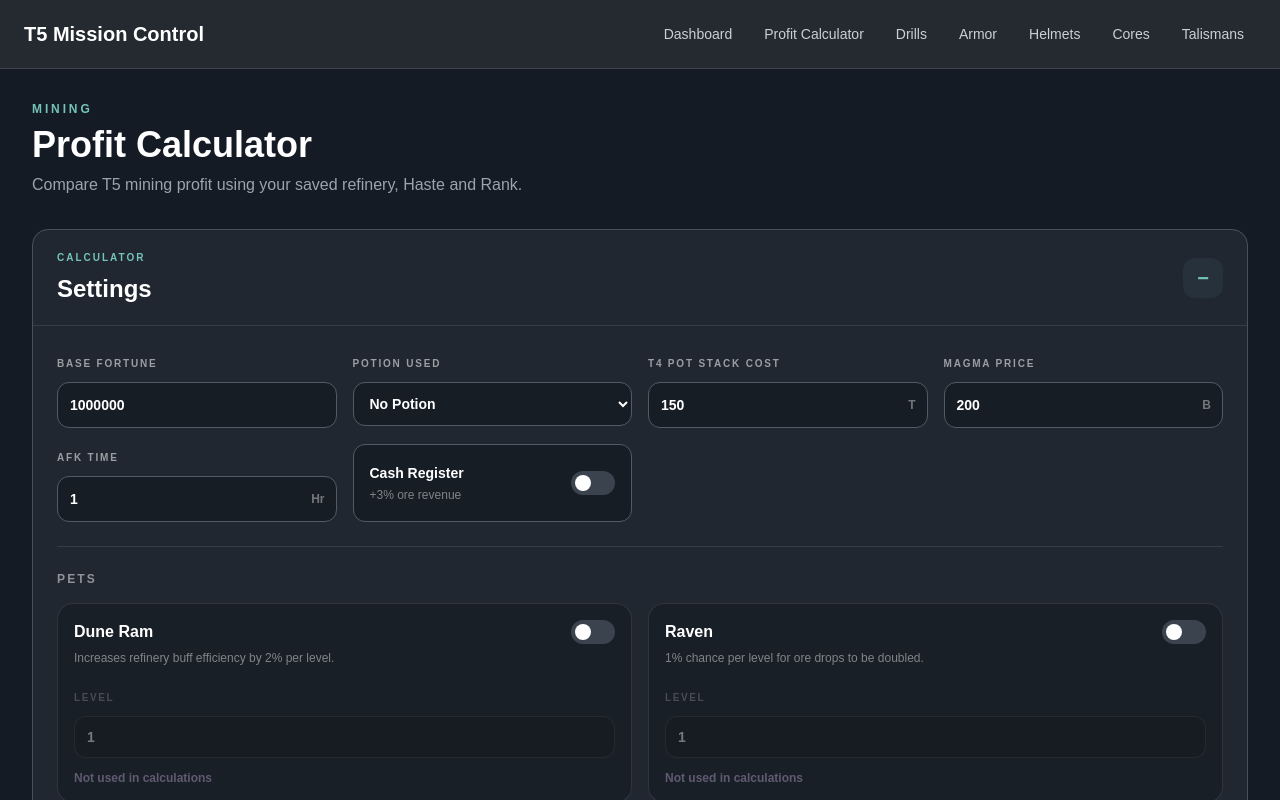
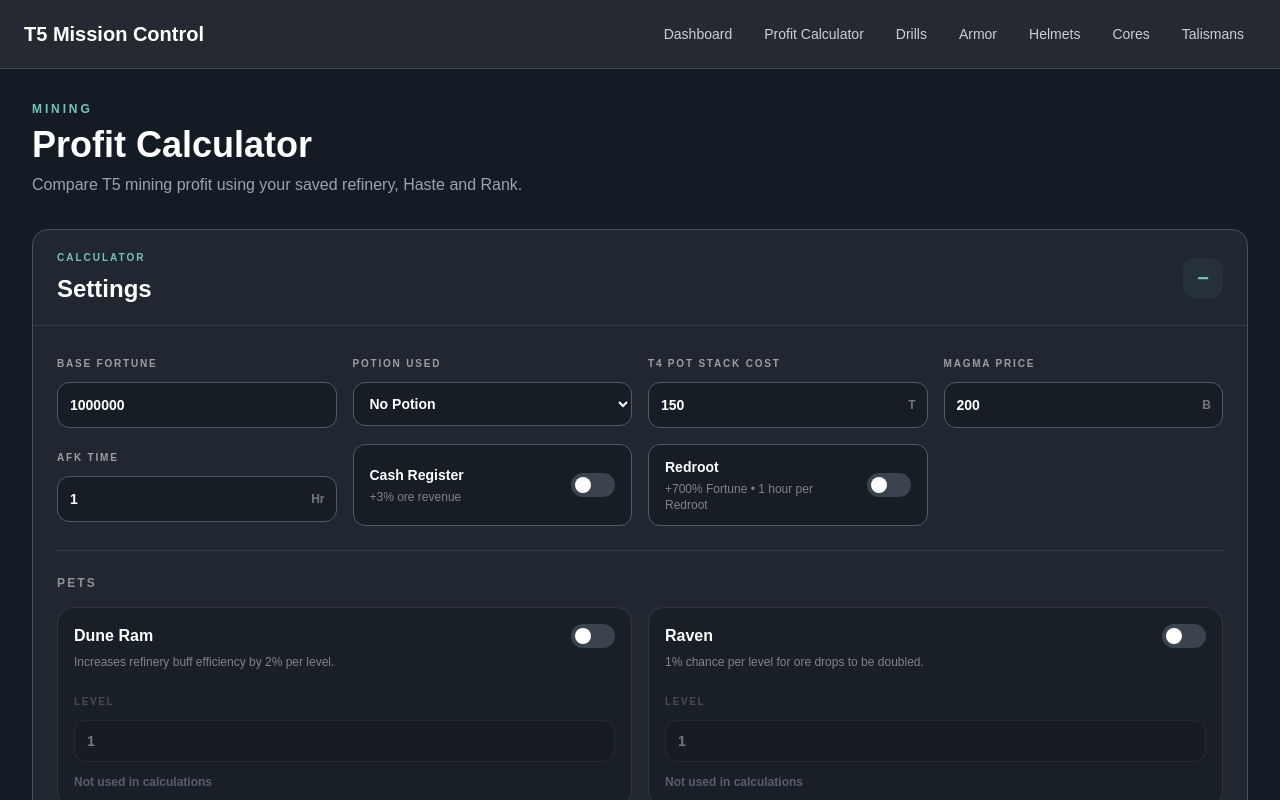
Before and after one commit to TheCxnnor/T5MC, a Next.js app: page /profit in a window 1280 px wide. Shown: the top 800 px of the page. Built offline with nearby package versions, Linux system fonts and the light colour scheme.

Commit message:
Add Redroot to profit calculator

```diff
--- a/app/profit/page.tsx
+++ b/app/profit/page.tsx
@@ -84,6 +84,8 @@ type ProfitSavedState = {
   t4PotCost: number;
 
   cashRegister: boolean;
+
+  redroot: boolean;
 
   afkTime: number;
 
@@ -213,6 +215,8 @@ const DEFAULT_PROFIT_STATE: ProfitSavedState =
     t4PotCost: 150,
 
     cashRegister: false,
+
+    redroot: false,
 
     afkTime: 1,
 
@@ -1186,9 +1190,15 @@ function calculateOre(
       potionTier
     ];
 
+  const redrootMultiplier =
+    settings.redroot
+      ? 8
+      : 1;
+
   const effectiveFortune =
     settings.baseFortune *
-    potion.fortuneMultiplier;
+    potion.fortuneMultiplier *
+    redrootMultiplier;
 
   const currentPotionData =
     getPotionCostData(
@@ -1842,7 +1852,10 @@ export default function ProfitPage() {
         potionData[
           settings.potion
         ]
-          .fortuneMultiplier;
+          .fortuneMultiplier *
+        (settings.redroot
+          ? 8
+          : 1);
 
       return {
         powerRank,
@@ -2027,6 +2040,20 @@ export default function ProfitPage() {
                 updateSetting(
                   "cashRegister",
                   !settings.cashRegister
+                )
+              }
+            />
+
+            <ToggleCard
+              label="Redroot"
+              description="+700% Fortune • 1 hour per Redroot"
+              enabled={
+                settings.redroot
+              }
+              onToggle={() =>
+                updateSetting(
+                  "redroot",
+                  !settings.redroot
                 )
               }
             />
@@ -2245,6 +2272,9 @@ export default function ProfitPage() {
               cashRegister={
                 settings.cashRegister
               }
+              redroot={
+                settings.redroot
+              }
               duneRamOwned={
                 settings.duneRamOwned
               }
@@ -2348,7 +2378,8 @@ export default function ProfitPage() {
           Potion, T1, T2, T3 and T4. Magma value is shown
           separately and is never included in mining profit.
           Expected drops are rounded to the nearest whole
-          item.
+          item. Redroot adds +700% Fortune and is assumed to
+          be kept active for the full AFK session when enabled.
         </div>
 
       </div>
@@ -2954,6 +2985,7 @@ function BestSetup({
   powerRank,
   afkTime,
   cashRegister,
+  redroot,
   duneRamOwned,
   duneRamLevel,
   ravenOwned,
@@ -2967,6 +2999,8 @@ function BestSetup({
 
   cashRegister: boolean;
 
+  redroot: boolean;
+
   duneRamOwned: boolean;
 
   duneRamLevel: number;
@@ -3046,6 +3080,12 @@ function BestSetup({
         {cashRegister && (
           <SetupTag>
             Cash Register
+          </SetupTag>
+        )}
+
+        {redroot && (
+          <SetupTag>
+            Redroot
           </SetupTag>
         )}
 
```
